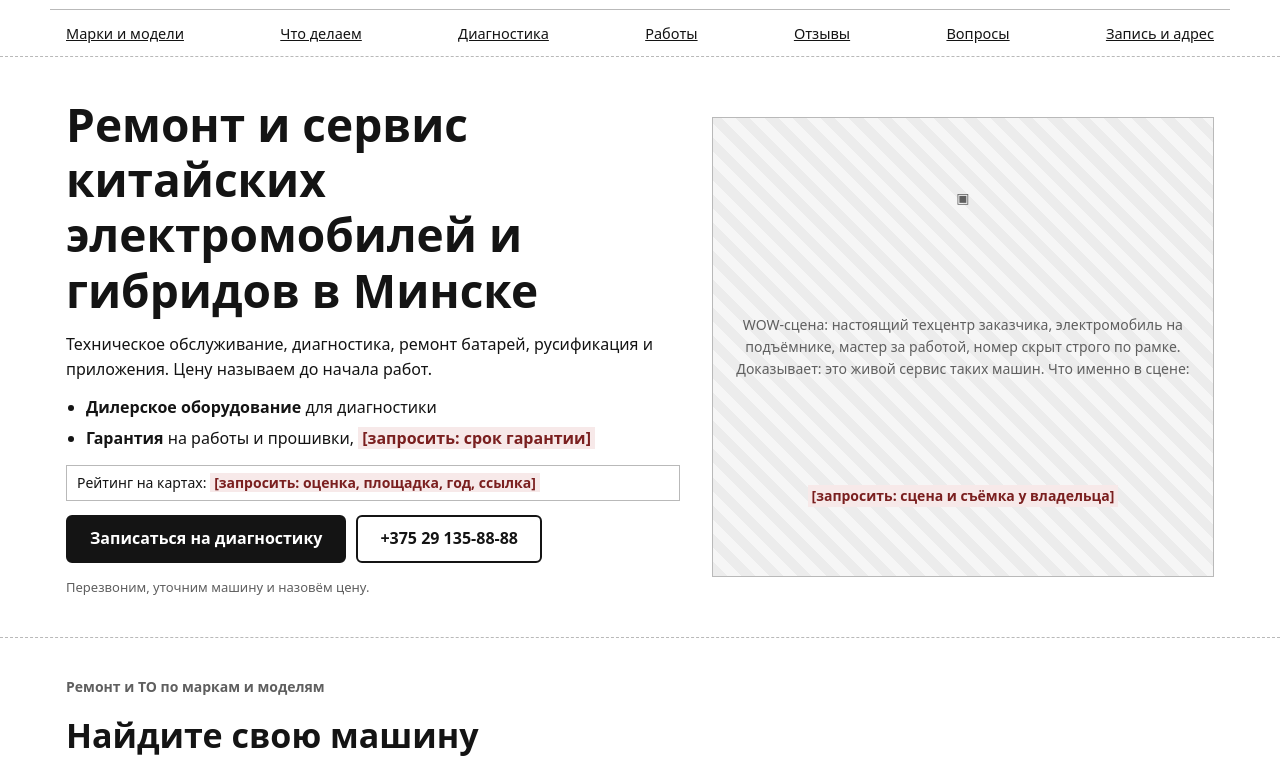
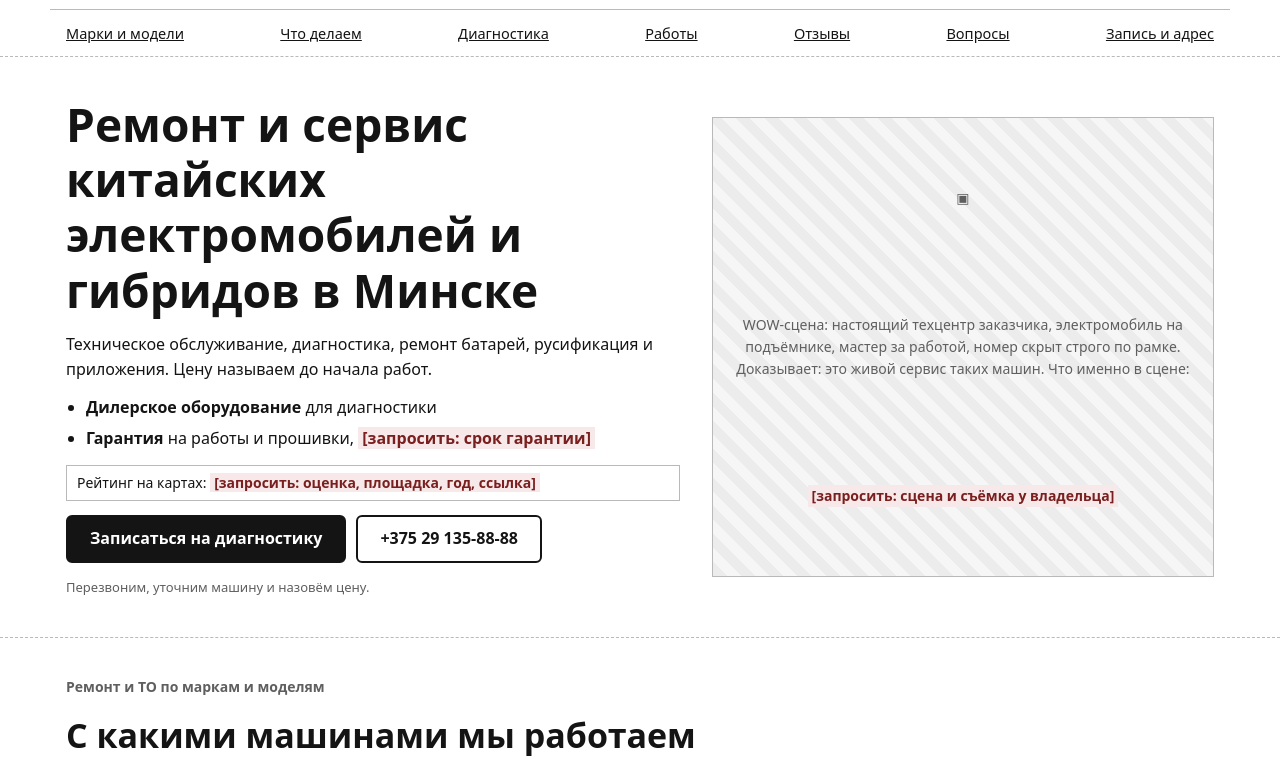
Before and after one commit to tema-mail/evolution-service-minsk-proto, a plain HTML site: page glavnaya.html in a window 1280 px wide. Shown: the part 168-948 px from the top of the page. Drawn offline with Linux system fonts and the light colour scheme.

Commit message:
Главная: заголовок блока марок
Co-Authored-By: Claude Opus 5.5 <noreply@anthropic.com>

```diff
--- a/glavnaya.html
+++ b/glavnaya.html
@@ -219,7 +219,7 @@ body.vz-has-sticky .w-sticky { display: none !important; }
 
   <section class="w-block" id="marki" data-n="2" data-name="Марки и модели" data-question="Моя марка и модель у вас есть?" data-proof="сетка марок и моделей со ссылками на лендинги" data-next="Что вы делаете с машиной?">
     <div class="w-wrap w-stack">
-      <h2 class="w-kicker">Ремонт и ТО по маркам и моделям</h2><p class="w-title">Найдите свою машину</p>
+      <h2 class="w-kicker">Ремонт и ТО по маркам и моделям</h2><p class="w-title">С какими машинами мы работаем</p>
       <div class="w-grid" style="--cols:4;--cols-m:2">
         <article class="w-card"><h3><a href="#">Сервис Zeekr</a></h3><p><a href="#">Zeekr 001</a></p><p><a href="#">Zeekr X</a></p><p><a href="#">Zeekr 009</a></p></article>
         <article class="w-card"><h3><a href="#">Сервис Voyah</a></h3><p><a href="#">Voyah Free</a></p><p><a href="#">Voyah Dreamer</a></p></article>
```
